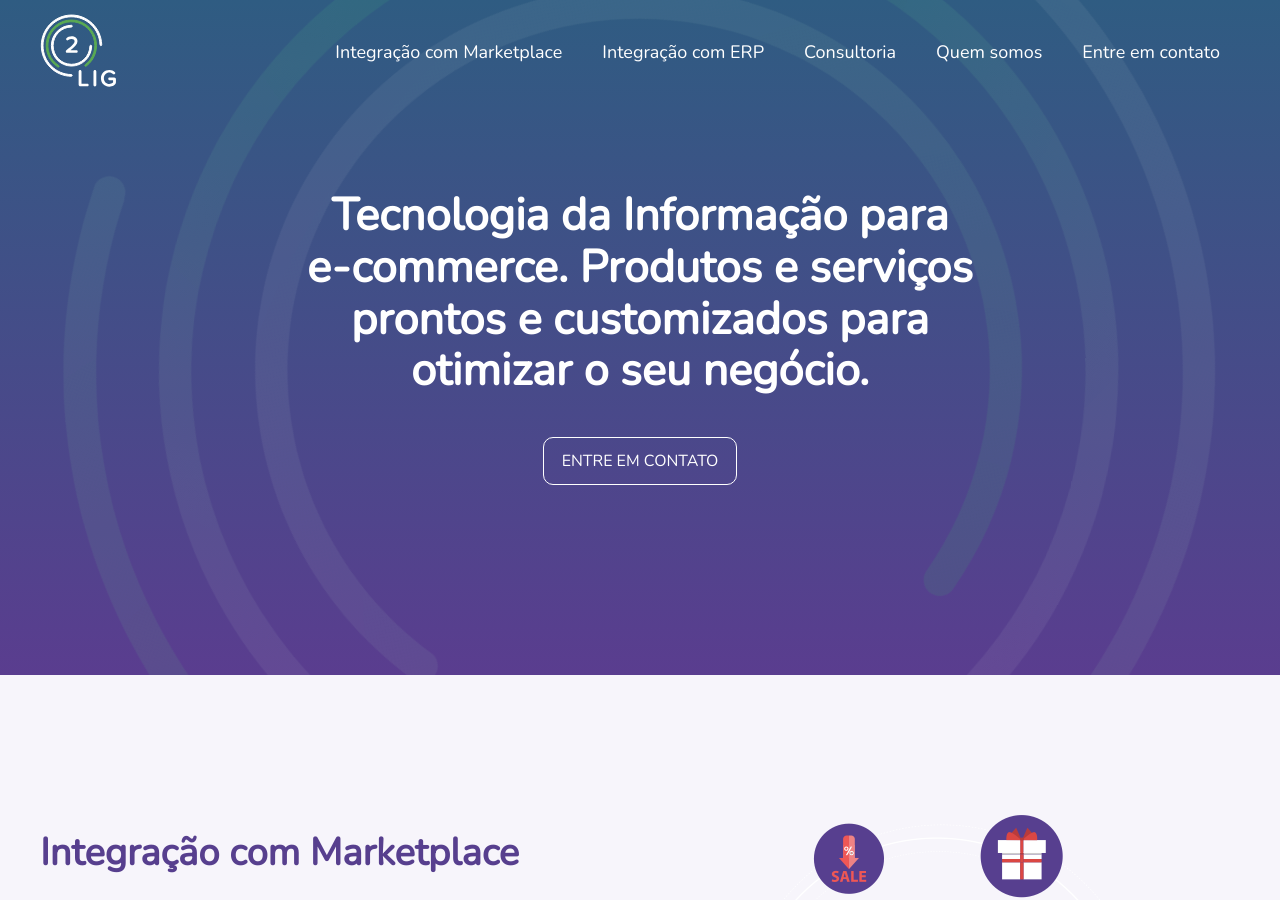
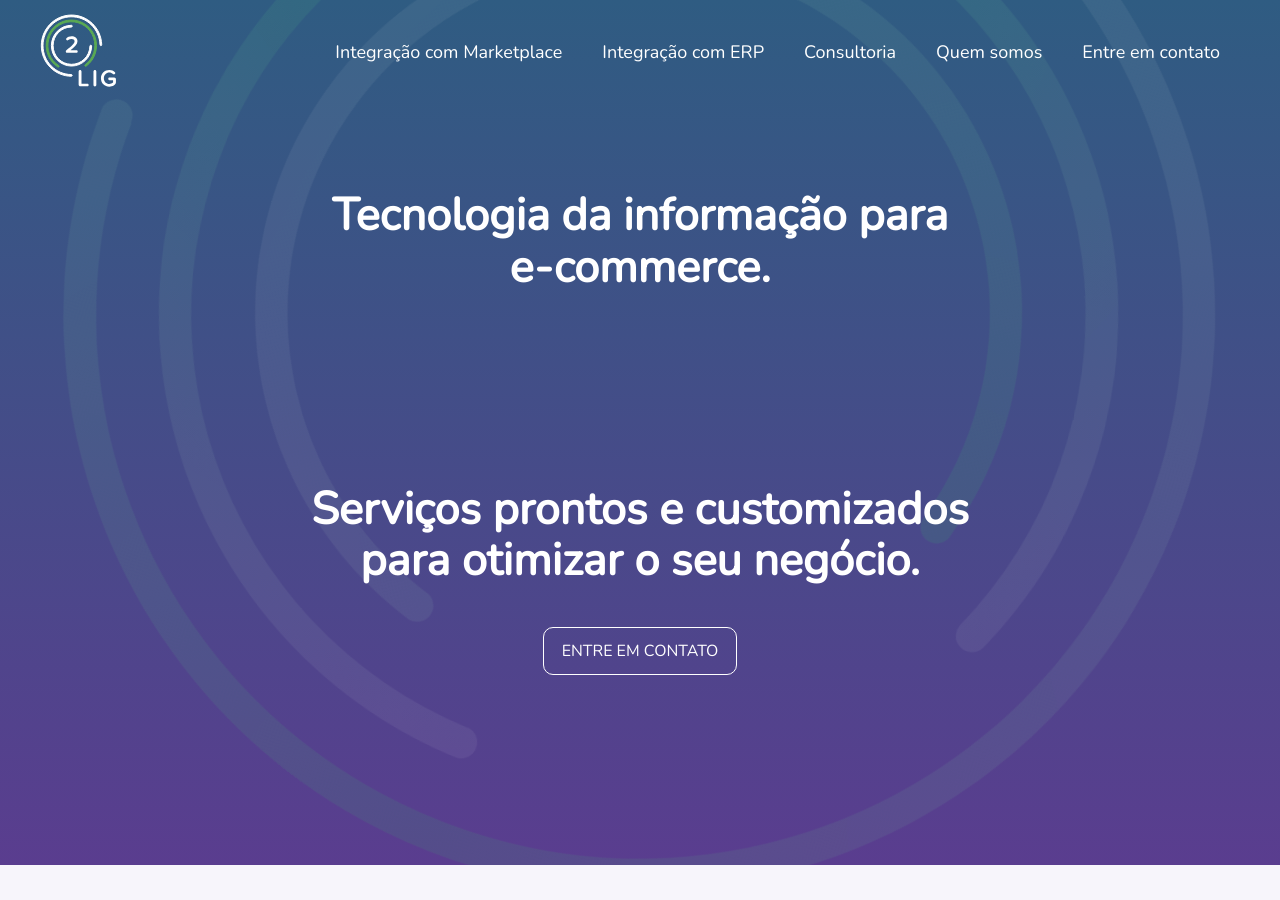
Before and after one commit to leandrooriente/2lig, a Jekyll site: the page built from index.html, in a window 1280 px wide and 900 px high. Built offline with Jekyll 4.4.1, drawn with Linux system fonts in a browser that asks for light colours; nearby versions of some CDN libraries; library files that are not in the unit come from our copies.

Commit message:
Updated Headline

```diff
--- a/_includes/headline.html
+++ b/_includes/headline.html
@@ -1,5 +1,6 @@
 <section class="headline">
-  <h1 class="headline-title">Tecnologia da Informação para e-commerce. Produtos e serviços prontos e customizados para otimizar o seu negócio.</h1>
+  <h1 class="headline-title">Tecnologia da informação para e-commerce.</h1>
+  <h2 class="headline-title">Serviços prontos e customizados para otimizar o seu negócio.</h2>
   <a href="#contact" class="headline-button anchor">Entre em contato</a>
   <img class="headline-circle-background-small" src="{{site.baseurl}}/assets/big-circle.svg" />
   <img class="headline-circle-background-medium" src="{{site.baseurl}}/assets/normal-circle.svg" />
```
